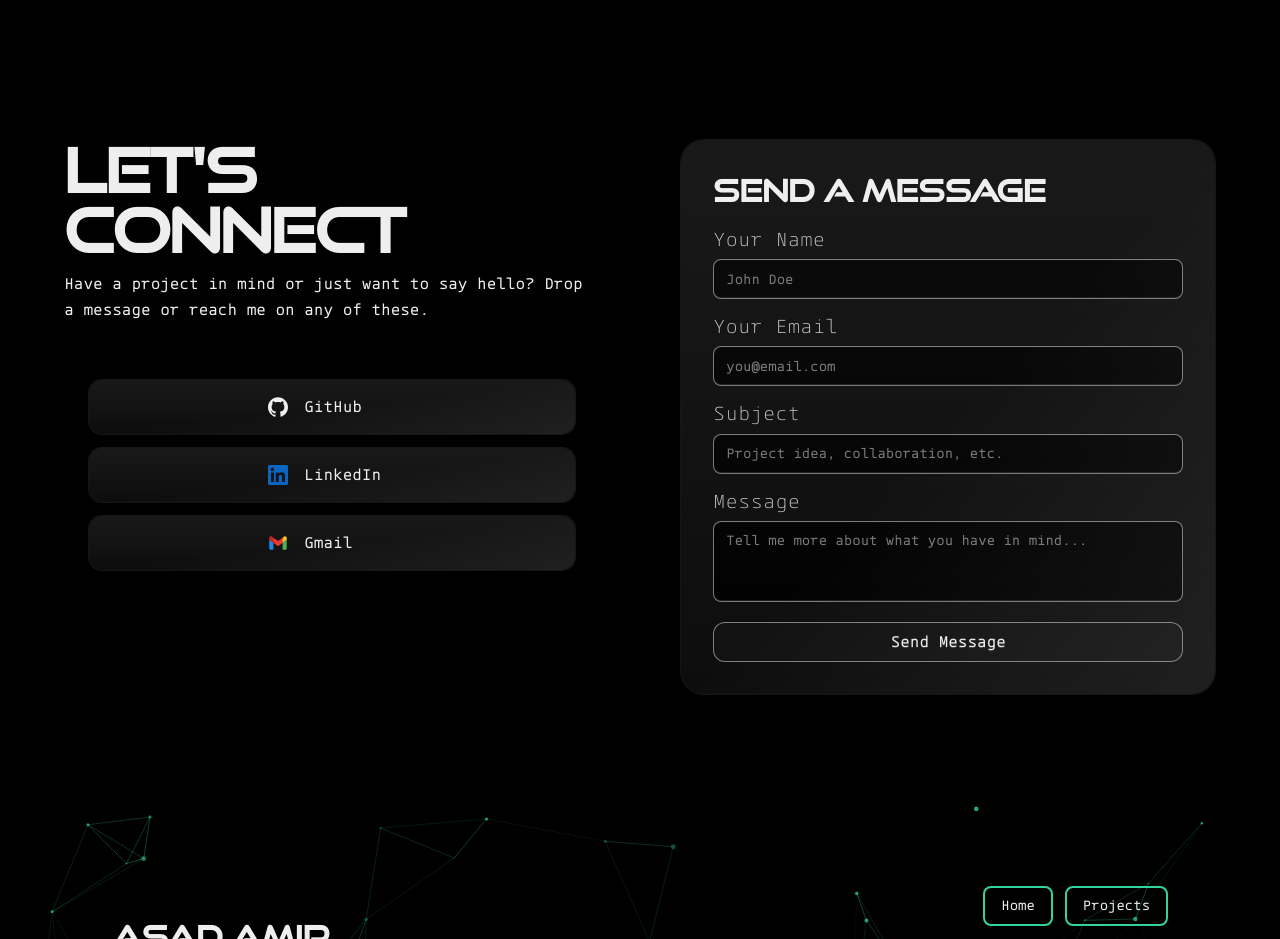
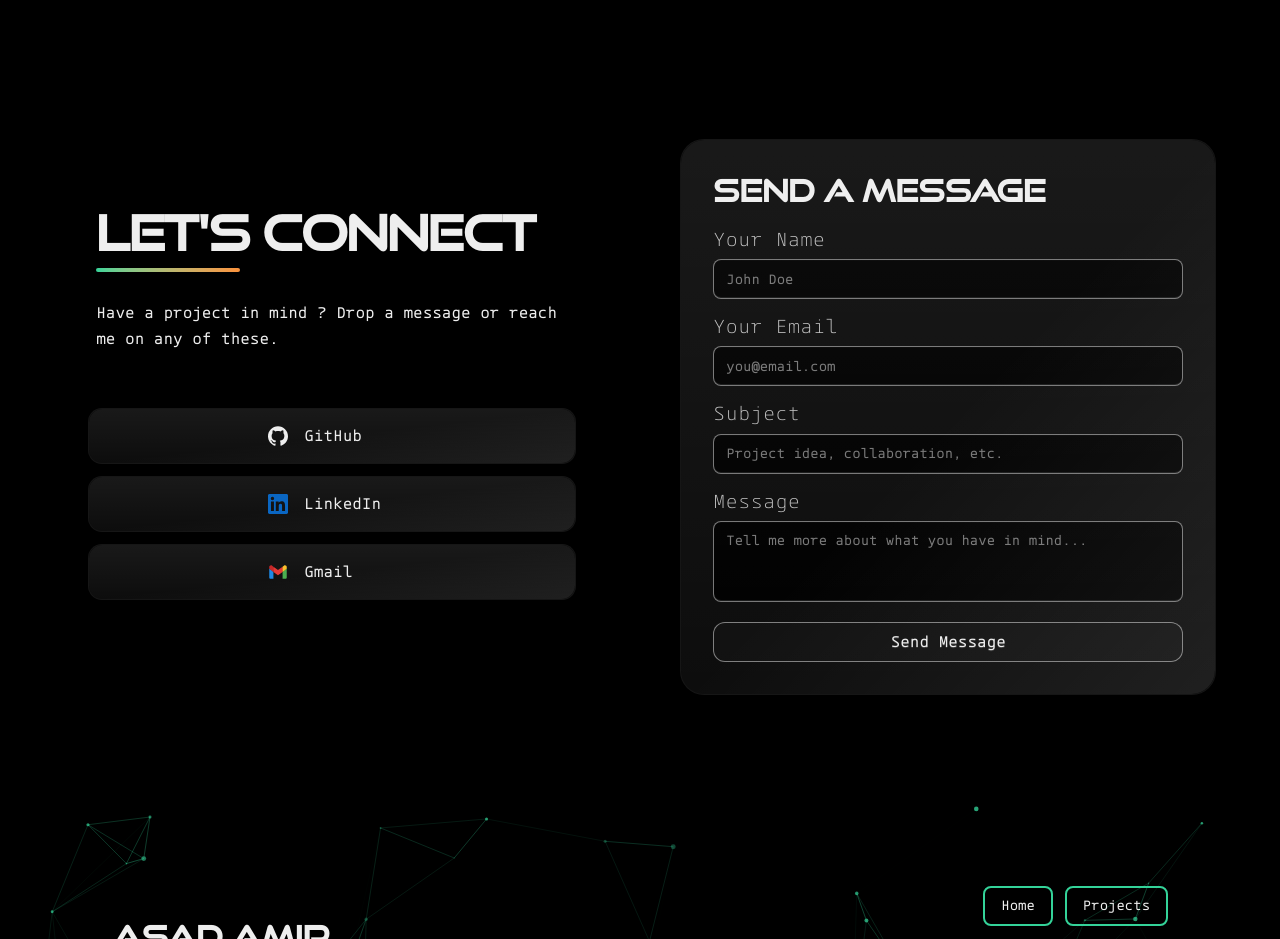
Before and after one commit to asad-777/personal_website, a Next.js app: page / in a window 1280 px wide. Shown: the part 2940-3879 px from the top of the page. Built offline with nearby package versions, Linux system fonts and the light colour scheme.

Commit message:
optimizaton in scroll and navbar parallex scroll added

```diff
--- a/src/app/layout.js
+++ b/src/app/layout.js
@@ -5,7 +5,8 @@ import { cn } from "../lib/utils";
 import { SmoothCursor } from "@/components/ui/smooth-cursor";
 import { SmoothScrolling } from "@/components/ui/smooth-scrolling";
 import GlobalBackground from "@/components/GlobalBackground";
-
+import { MobileZoom } from "@/components/MobileZoom";
+import Navbar from "@/components/Navbar";
 
 export const metadata = {
   title: "Asad Amir",
@@ -45,13 +46,18 @@ export default function RootLayout({
         />
       </head>
       <body className={cn(goodTimes.variable, paradroid.variable, paradroidMain.variable)}>
+        <MobileZoom />
         <GlobalBackground />
-        <div className="relative z-10">
+
+        {/* Navbar and Cursor are OUTSIDE the zoom content so they stay at 100% scale and top layer */}
+        <Navbar />
+        <SmoothCursor />
+
+        <div className="relative z-10 zoom-content">
           <SmoothScrolling>
             <main>
               {children}
               <Analytics />
-              <SmoothCursor />
             </main>
           </SmoothScrolling>
         </div>
--- a/src/app/page.js
+++ b/src/app/page.js
@@ -9,7 +9,6 @@ import Footer from "@/components/footer"
 export default function Home() {
     return (
         <>
-            <Navbar />
             <Hero />
             <About />
             <TopProjects />
--- a/src/app/projects/page.js
+++ b/src/app/projects/page.js
@@ -10,8 +10,6 @@ export const metadata = {
 export default function ProjectsPage() {
     return (
         <div className="min-h-screen flex flex-col  selection:bg-primary/30">
-            <Navbar />
-
             <main className="grow pt-32 pb-20 px-6 md:px-16 w-full relative">
                 <style dangerouslySetInnerHTML={{__html: `
                     .glass-card {
--- /dev/null
+++ b/src/components/MobileZoom.jsx
@@ -0,0 +1,26 @@
+"use client";
+
+import { useEffect } from "react";
+
+export function MobileZoom() {
+  useEffect(() => {
+    const applyZoom = () => {
+      const target = document.querySelector(".zoom-content");
+      if (!target) return;
+
+      if (window.innerWidth < 1024) {
+        // Using 'zoom' on a specific wrapper is much more stable than body zoom
+        // and automatically handles the layout height, preventing extra scroll space.
+        target.style.zoom = "90%";
+      } else {
+        target.style.zoom = "100%";
+      }
+    };
+
+    applyZoom();
+    window.addEventListener("resize", applyZoom);
+    return () => window.removeEventListener("resize", applyZoom);
+  }, []);
+
+  return null;
+}
--- a/src/components/Navbar.jsx
+++ b/src/components/Navbar.jsx
@@ -10,6 +10,7 @@ import { AnimatedThemeToggler } from "@/components/ui/animated-theme-toggler";
 import { usePathname } from "next/navigation";
 import Link from "next/link";
 import Image from "next/image";
+import { motion, useScroll, useMotionValueEvent } from "motion/react";
 
 const navItems = [
   { label: "About", href: "/#about" },
@@ -34,6 +35,22 @@ export default function Navbar({ children }) {
 
   const closeMenu = () => setIsOpen(false);
   const toggleMenu = () => setIsOpen((prev) => !prev);
+
+  const { scrollY: scrollYProgress } = useScroll();
+  const [hidden, setHidden] = useState(false);
+
+  useMotionValueEvent(scrollYProgress, "change", (latest) => {
+    const previous = scrollYProgress.getPrevious();
+    if (isOpen) {
+      setHidden(false);
+      return;
+    }
+    if (latest > previous && latest > 150) {
+      setHidden(true);
+    } else {
+      setHidden(false);
+    }
+  });
 
   return (
     <>
@@ -96,7 +113,15 @@ export default function Navbar({ children }) {
       </div>
 
       {/* === CENTER NAVIGATION (MOBILE) === */}
-      <div className="fixed top-12 w-[90vw] max-w-sm sm:max-w-md left-1/2 -translate-x-1/2 z-50 flex items-center justify-center lg:hidden scale-90 md:scale-100 hide-dominoes">
+      <motion.div
+        variants={{
+          visible: { y: 0, opacity: 1, pointerEvents: "auto" },
+          hidden: { y: -100, opacity: 0, pointerEvents: "none" },
+        }}
+        animate={hidden ? "hidden" : "visible"}
+        transition={{ duration: 0.35, ease: "easeInOut" }}
+        className="fixed top-12 w-[90vw] max-w-sm sm:max-w-md left-1/2 -translate-x-1/2 z-[60] flex items-center justify-center lg:hidden scale-90 md:scale-100 hide-dominoes"
+      >
         <GlassSurface
           className="w-full"
           width="100%"
@@ -136,7 +161,7 @@ export default function Navbar({ children }) {
             </div>
           </div>
         </GlassSurface>
-      </div>
+      </motion.div>
 
       {/* === RIGHT SIDE NAVIGATION (DESKTOP) === */}
       <div className={`fixed top-12 right-6 md:right-8 z-50 flex items-center gap-4 scale-90 md:scale-100 origin-top-right transition-all duration-500 ${isScrolled ? 'opacity-100 translate-y-0 pointer-events-auto hide-dominoes' : 'opacity-0 -translate-y-4 pointer-events-none'}`}>
--- a/src/components/contact.jsx
+++ b/src/components/contact.jsx
@@ -84,22 +84,25 @@ export default function Contact() {
             {/* Ambient glow */}
 
 
-            <div className="relative z-10 w-full max-w-6xl mx-auto flex flex-col lg:flex-row gap-16 lg:gap-20 items-start">
+            <div className="relative  z-10 w-full max-w-6xl mx-auto flex flex-col lg:flex-row gap-16 lg:gap-20 items-center">
 
                 {/* ── Left: heading + social links ───────────────────────── */}
                 <div className="flex flex-col gap-8 w-full lg:w-1/2">
-                    <div className="flex flex-col gap-3">
+                    <div className="flex flex-col gap-3 justify-center items-center lg:items-start px-8">
                         <ScrollReveal delay={0.1}>
                             <h2
-                                className="text-4xl w-fit md:text-5xl lg:text-6xl font-extrabold leading-none tracking-tight text-base-content"
+                                className="text-4xl w-fit md:text-5xl lg:text-5xl font-extrabold leading-none tracking-tight text-base-content"
                                 style={{ fontFamily: "var(--font-pro)" }}
                             >
                                 Let&apos;s Connect
                             </h2>
                         </ScrollReveal>
                         <ScrollReveal delay={0.2}>
+                            <div className="h-1 w-36 bg-linear-to-r from-primary to-accent rounded-full mb-4" />
+                        </ScrollReveal>
+                        <ScrollReveal delay={0.2}>
                             <p className="text-base-content hide-dominoes text-base leading-relaxed">
-                                Have a project in mind or just want to say hello? Drop a message or reach me on any of these.
+                                Have a project in mind ? Drop a message or reach me on any of these.
                             </p>
                         </ScrollReveal>
                     </div>
--- a/src/components/services.jsx
+++ b/src/components/services.jsx
@@ -47,13 +47,13 @@ export default function Services() {
                         <ScrollReveal key={idx} delay={0.2 + idx * 0.1}>
                             <div
                                 className="flex w-full flex-row flex-wrap items-center justify-between gap-3 sm:gap-4  pb-5 border-b border-base-content/10 last:border-b-0"
-                            >   <div className="flex gap-6 items-center">
+                            >   <div className="flex hide-dominoes gap-6 items-center">
                             <div className="w-2.5  h-2.5 rounded-full bg-green-500 shadow-[0_0_8px_rgba(34,197,94,0.8)] shrink-0" />
                             <h3 className="text-lg md:text-xl font-bold mr-2  text-base-content ">
                                 {service.title}
                             </h3>
                             </div>
-                            <div className="flex flex-row flex-wrap items-center  gap-2 sm:ml-4">
+                            <div className="flex flex-row flex-wrap items-center hide-dominoes gap-2 sm:ml-4">
                                 {service.tech.map((techItem, techIdx) => (
                                     <span
                                         key={techIdx}
--- a/src/components/ui/scroll-reveal.jsx
+++ b/src/components/ui/scroll-reveal.jsx
@@ -8,8 +8,8 @@ export function ScrollReveal({
   children,
   className,
   yOffset = 30,
-  blur = "8px",
-  duration = 0.45,
+  blur = "4px",
+  duration = 0.33,
   delay = 0,
   once = false,
   amount = 0.05, // Trigger almost immediately when entering view
--- a/src/components/ui/smooth-cursor.jsx
+++ b/src/components/ui/smooth-cursor.jsx
@@ -200,7 +200,7 @@ export function SmoothCursor({
         translateY: "-50%",
         rotate: rotation,
         scale: scale,
-        zIndex: 100,
+        zIndex: 9999,
         pointerEvents: "none",
         willChange: "transform",
         opacity: isVisible ? 1 : 0,
```
